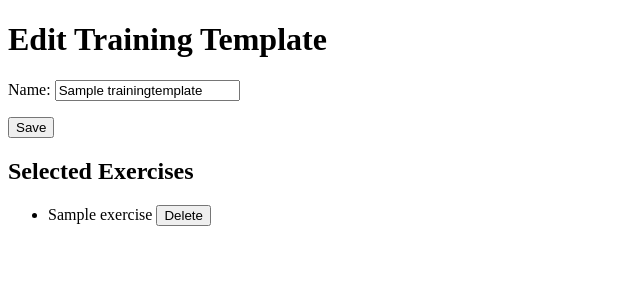
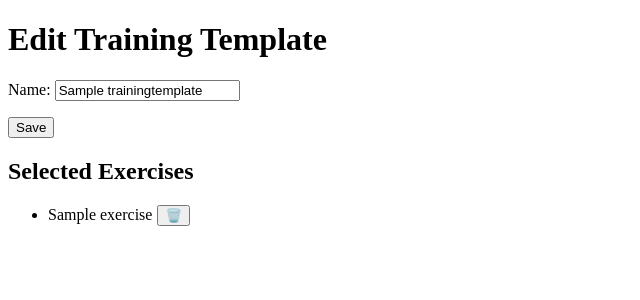
Before and after one commit to wtb-skill/training-django-, a Django app: page /training-templates/edit/1/ in a window 1280 px wide. Shown: the top 300 px of the page, without its empty margins (0-640 px from the left). Run offline with Django 5.2, Linux system fonts and the light colour scheme; tables that the repository leaves empty hold one stand-in row (values such as "Sample post").

Commit message:
Add styles-2.css for create_training_template.html

```diff
--- /dev/null
+++ b/training_project/training_templates/static/training_templates/styles-2.css
@@ -0,0 +1,8 @@
+.exercise-container {
+    display: inline-flex;
+    align-items: center;
+}
+
+.trashcan-btn {
+    margin-left: 5px; /* Adjust margin as needed */
+}
--- a/training_project/training_templates/templates/training_templates/create_training_template.html
+++ b/training_project/training_templates/templates/training_templates/create_training_template.html
@@ -4,7 +4,7 @@
 <head>
     <title>Create Training Template</title>
     {% load static %}
-    <link rel="stylesheet" type="text/css" href="{% static 'training_templates/styles.css' %}">
+    <link rel="stylesheet" type="text/css" href="{% static 'training_templates/styles-2.css' %}">
 </head>
 <body>
     <h1>{% if template_id %}Edit{% else %}Create{% endif %} Training Template</h1>
@@ -19,11 +19,13 @@
         <ul>
             {% for exercise_order in selected_exercises %}
                 <li>
-                    {{ exercise_order.exercise.name }}
-                    <form method="post" action="{% url 'delete_exercise' template_id=template_id exercise_id=exercise_order.exercise.id %}" style="display:inline;">
-                        {% csrf_token %}
-                        <button type="submit">Delete</button>
-                    </form>
+                    <div class="exercise-container">
+                        <span>{{ exercise_order.exercise.name }}</span>
+                        <form method="post" action="{% url 'delete_exercise' template_id=template_id exercise_id=exercise_order.exercise.id %}" style="display:inline;">
+                            {% csrf_token %}
+                            <button type="submit" class="trashcan-btn">🗑️</button>
+                        </form>
+                    </div>
                 </li>
             {% endfor %}
         </ul>
```
Also changed, not shown: 1 other file.
